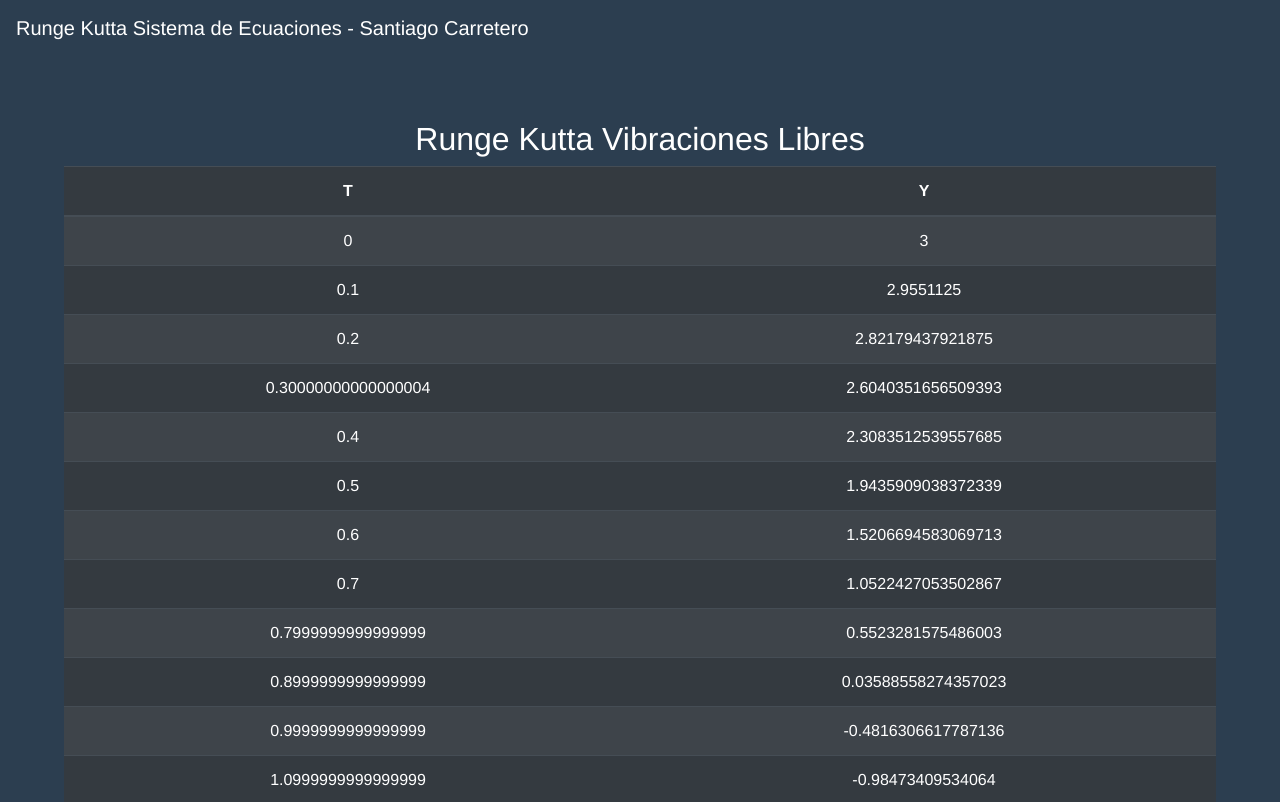
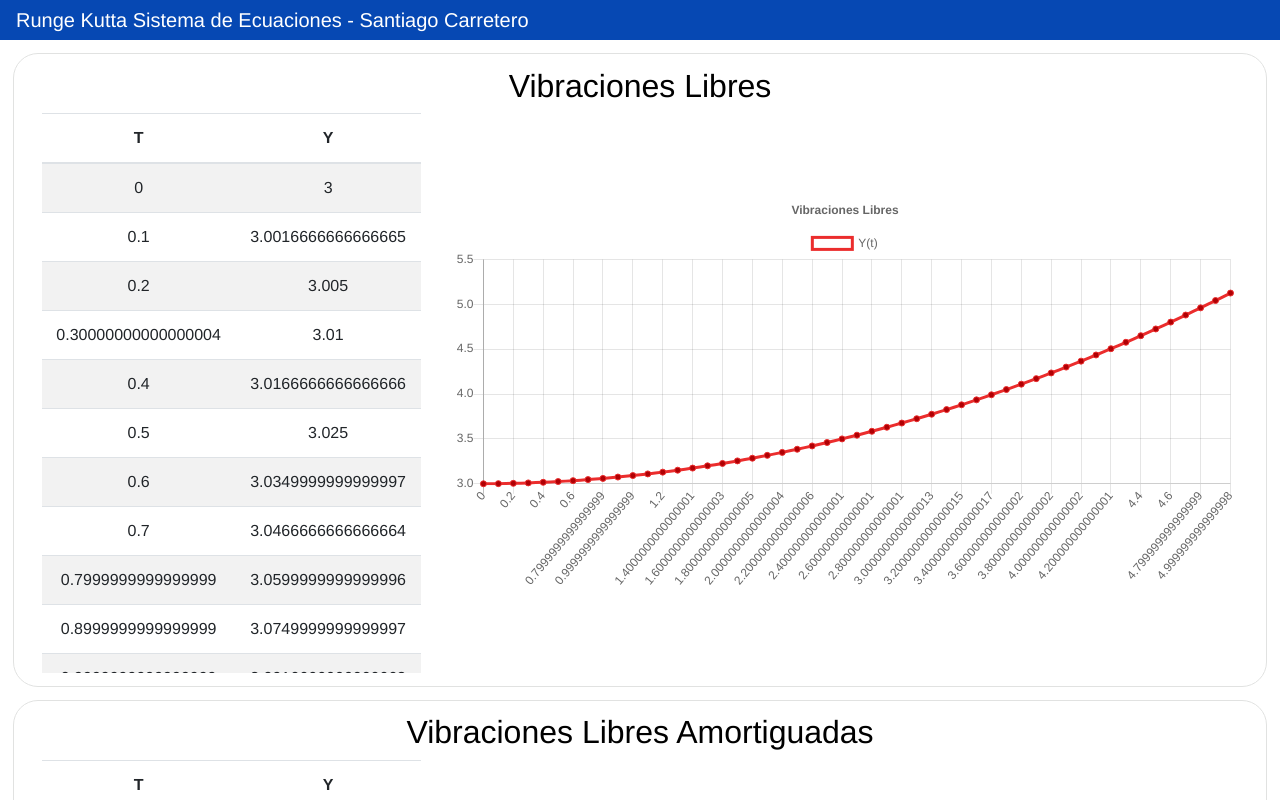
Before and after one commit to carreterosanti/unicen-rk4-sistema-ecuaciones, a Vue app: page / in a window 1280 px wide. Shown: the top 802 px of the page. Built offline with nearby package versions, Linux system fonts and the light colour scheme.

Commit message:
Abstracción componente rk4-result, bug donde todos los RK dan igual

```diff
--- a/src/App.vue
+++ b/src/App.vue
@@ -1,6 +1,6 @@
 <template>
   <div id="app">
-    <rk4> </rk4>
+    <rk4></rk4>
   </div>
 </template>
 
@@ -12,23 +12,24 @@ import "bootstrap-vue/dist/bootstrap-vue.css";
 export default {
   name: "App",
   components: {
-    rk4,
-  },
+    rk4
+  }
 };
 </script>
 
 <style lang="scss">
-$backgroundColor: #2c3e50;
+@import "./scss/_variables";
+
 #app {
   font-family: Avenir, Helvetica, Arial, sans-serif;
   -webkit-font-smoothing: antialiased;
   -moz-osx-font-smoothing: grayscale;
   text-align: center;
-  color: white;
-  background-color: $backgroundColor;
+  color: black;
+  background-color: white;
 }
 
 body {
-  background-color: $backgroundColor;
+  background-color: white;
 }
 </style>
--- a/src/components/rk4-chart.js
+++ b/src/components/rk4-chart.js
@@ -16,8 +16,8 @@ export default {
             label: "Y(t)",
             data: this.chartData,
             backgroundColor: "transparent",
-            borderColor: "rgba(1, 116, 188, 0.50)",
-            pointBackgroundColor: "rgba(171, 71, 188, 1)",
+            borderColor: "#eb2d2d",
+            pointBackgroundColor: "#b00004",
           },
         ],
       },
--- /dev/null
+++ b/src/components/rk4-result.js
@@ -0,0 +1,10 @@
+import LineChartRK4 from "./rk4-chart";
+
+export default {
+  name: "RK4Result",
+  components: {
+    LineChartRK4,
+  },
+
+  props: ["nombre", "isResultadoListo", "resultadoRK4"],
+};
--- /dev/null
+++ b/src/components/rk4-result.scss
@@ -0,0 +1,6 @@
+.result-container {
+  padding: 1%;
+  border: 1px solid #e1e2e1;
+  margin: 1%;
+  border-radius: 25px;
+}
--- /dev/null
+++ b/src/components/rk4-result.vue
@@ -0,0 +1,20 @@
+<template>
+  <div class="result-container">
+    <h2 class="align-self-left">{{nombre}}</h2>
+    <div class="d-flex">
+      <b-col cols="4">
+        <div style="height: 70vh; max-height: 70vh; overflow: scroll;">
+          <b-table striped hover :items="resultadoRK4"></b-table>
+        </div>
+      </b-col>
+      <b-col cols="8" align-self="center">
+        <div style="background-color: white;">
+          <LineChartRK4 v-if="isResultadoListo" :chartData="resultadoRK4" :chartTittle="nombre" />
+        </div>
+      </b-col>
+    </div>
+  </div>
+</template>
+
+<script src="./rk4-result.js"></script>
+<style src="./rk4-result.scss" lang="scss"></style>
--- a/src/components/rk4.js
+++ b/src/components/rk4.js
@@ -1,72 +1,91 @@
-import LineChartRK4 from "./rk4-chart.js";
+import LineChartRK4 from "./rk4-chart";
+import RK4Result from "./rk4-result.vue";
+import { BFileText } from "bootstrap-vue";
 
 export default {
   components: {
     LineChartRK4,
+    RK4Result,
+    BFileText,
   },
-  name: "rk4",
 
   data() {
     return {
       k: 3,
       m: 1,
       constanteAmortiguacion: 2,
+      f_0: 3,
+      w: 1,
+      w2_0: this.k / this.m,
       resultadosVibracionesLibres: [],
+      resultadosVibracionesLibresAmortiguadas: [],
+      resultadosVibracionesForzadasAmortiguadas: [],
       isResultadosVibracionesLibres: false,
-      resultadosVibracionesLibresAmortiguadas: [],
       isResultadosVibracionesLibresAmortiguadas: false,
-      resultadosVibracionesForzadasAmortiguadas: [],
-      testChart: [
-        {
-          x: 10,
-          y: 20,
-        },
-        {
-          x: 15,
-          y: 10,
-        },
-      ],
+      isResultadosVibracionesForzadasAmortiguadas: false,
     };
   },
 
   methods: {
     /*Ejericio 2*/
-    vibracionesLibres_Funcion1Sistema(x, y) {
-      return -((this.k * y) / this.m);
+    vibracionesLibres_Funcion1Sistema(param) {
+      return -((this.k * param.y) / this.m);
     },
-    vibracionesLibres_Funcion2Sistema(x) {
-      return x;
+    vibracionesLibres_Funcion2Sistema(param) {
+      return param.x;
     },
     /*Ejercicio 3*/
-    vibracionesLibresAmortiguadas_Funcion1Sistema(x, y) {
-      return (-this.constanteAmortiguacion * x - this.k * y) / this.m;
+    vibracionesLibresAmortiguadas_Funcion1Sistema(param) {
+      return (
+        (-this.constanteAmortiguacion * param.x - this.k * param.y) / this.m
+      );
     },
-    vibracionesLibresAmortiguadas_Funcion2Sistema(x) {
-      return x;
+    vibracionesLibresAmortiguadas_Funcion2Sistema(param) {
+      return param.x;
     },
     /*Ejercicio 4*/
-    vibracionesForzadasAmortiguadas_Funcion1Sistema(x, y) {
-      return (-this.constanteAmortiguacion * x - this.k * y) / this.m;
+    vibracionesForzadasAmortiguadas_Funcion1Sistema(param) {
+      return (
+        (this.f_0 * Math.cos(this.w * param.t)) / this.m -
+        (this.h / this.m) * param.x -
+        this.w2_0 * param.y
+      );
     },
-    vibracionesForzadasAmortiguadas_Funcion2Sistema(x) {
-      return x;
+    vibracionesForzadasAmortiguadas_Funcion2Sistema(param) {
+      return param.x;
     },
 
     rk4_calculoParcial(funcion1Sistema, funcion2Sistema, x, y, h, t) {
-      let xk1 = funcion1Sistema(x, y);
-      let yk1 = funcion2Sistema(x, y);
+      let xk1 = funcion1Sistema({ x: x, y: y, t: t });
+      let yk1 = funcion2Sistema({ x: x, y: y, t: t });
 
-      let xk2 = funcion1Sistema(x + 0.5 * h * xk1, y + 0.5 * h * yk1);
-      let yk2 = funcion2Sistema(x + 0.5 * h * xk1, y + 0.5 * h * yk1);
+      let xk2 = funcion1Sistema({
+        x: x + 0.5 * h * xk1,
+        y: y + 0.5 * h * yk1,
+        t: t,
+      });
+      let yk2 = funcion2Sistema({
+        x: x + 0.5 * h * xk1,
+        y: y + 0.5 * h * yk1,
+        t: t,
+      });
 
-      let xk3 = funcion1Sistema(x + 0.5 * h * xk2, y + 0.5 * h * yk2);
-      let yk3 = funcion2Sistema(x + 0.5 * h * xk2, y + 0.5 * h * yk2);
+      let xk3 = funcion1Sistema({
+        x: x + 0.5 * h * xk2,
+        y: y + 0.5 * h * yk2,
+        t: t,
+      });
+      let yk3 = funcion2Sistema({
+        x: x + 0.5 * h * xk2,
+        y: y + 0.5 * h * yk2,
+        t: t,
+      });
 
-      let xk4 = funcion1Sistema(x + h * xk3, y + h * yk3);
-      let yk4 = funcion2Sistema(x + h * xk3, y + h * yk3);
+      let xk4 = funcion1Sistema({ x: x + h * xk3, y: y + h * yk3, t: t });
+      let yk4 = funcion2Sistema({ x: x + h * xk3, y: y + h * yk3, t: t });
 
-      let calculoParcialX = x + (h / 6) * (xk1 + 2 * xk2 + 2 * xk3 + xk4);
-      let calculiParcialY = y + (h / 6) * (yk1 + 2 * yk2 + 2 * yk3 + yk4);
+      let calculoParcialX = x + (h / 6) * (xk1 + 2 * xk2 + 2 * xk3 + xk4, t);
+      let calculiParcialY = y + (h / 6) * (yk1 + 2 * yk2 + 2 * yk3 + yk4, t);
 
       return { t: t, x: calculoParcialX, y: calculiParcialY };
     },
@@ -102,7 +121,7 @@ export default {
     },
   },
   mounted() {
-    console.log("Ejercicio 2");
+    /* Ejercicio 2 */
     this.resultadosVibracionesLibres = this.rk4_Sistema(
       this.vibracionesLibres_Funcion1Sistema,
       this.vibracionesLibres_Funcion2Sistema,
@@ -113,7 +132,8 @@ export default {
       0.1
     );
     this.resultadosVibracionesLibres.forEach((e) => delete e.x);
-    console.log("Ejercicio 3");
+
+    /* Ejercicio 3 */
     this.resultadosVibracionesLibresAmortiguadas = this.rk4_Sistema(
       this.vibracionesLibresAmortiguadas_Funcion1Sistema,
       this.vibracionesLibresAmortiguadas_Funcion2Sistema,
@@ -124,7 +144,20 @@ export default {
       0.1
     );
     this.resultadosVibracionesLibresAmortiguadas.forEach((e) => delete e.x);
+
+    /* Ejercicio 4 */
+    this.resultadosVibracionesForzadasAmortiguadas = this.rk4_Sistema(
+      this.vibracionesForzadasAmortiguadas_Funcion1Sistema,
+      this.vibracionesForzadasAmortiguadas_Funcion2Sistema,
+      0,
+      3,
+      0,
+      5,
+      0.1
+    );
+    this.resultadosVibracionesForzadasAmortiguadas.forEach((e) => delete e.x);
     this.isResultadosVibracionesLibres = true;
     this.isResultadosVibracionesLibresAmortiguadas = true;
+    this.isResultadosVibracionesForzadasAmortiguadas = true;
   },
 };
--- a/src/components/rk4.scss
+++ b/src/components/rk4.scss
@@ -0,0 +1,25 @@
+@import "../scss/_variables";
+
+main {
+  height: 95vh;
+  max-height: 95vh;
+  overflow-y: scroll;
+}
+
+.nav-bar {
+  background-color: $primary;
+  height: 5vh;
+}
+
+.doc-button {
+  &.btn-secondary {
+    background-color: $secondary;
+    border-color: $secondary;
+    color: white;
+  }
+  &.btn-secondary:hover {
+    background-color: $secondary-dark;
+    border-color: $secondary-dark;
+    color: white;
+  }
+}
--- a/src/components/rk4.vue
+++ b/src/components/rk4.vue
@@ -1,40 +1,31 @@
 <template>
   <div>
-    <b-navbar variant="faded" type="dark">
-      <b-navbar-brand tag="h1" class="mb-0"
-        >Runge Kutta Sistema de Ecuaciones - Santiago Carretero</b-navbar-brand
-      >
+    <b-navbar class="nav-bar justify-content-between" variant="faded" type="dark">
+      <b-navbar-brand tag="h1" class="mb-0">Runge Kutta Sistema de Ecuaciones - Santiago Carretero</b-navbar-brand>
+      <!--<b-button class="doc-button">
+        <b-icon-file-text class="mr-1"></b-icon-file-text>Informe TPE2
+      </b-button>-->
     </b-navbar>
 
-    <div style="padding: 5%">
-      <h2>Runge Kutta Vibraciones Libres</h2>
-      <b-table striped hover dark :items="resultadosVibracionesLibres">
-      </b-table>
-      <div style="background-color: white;">
-        <LineChartRK4
-          v-if="isResultadosVibracionesLibres"
-          :chartData="resultadosVibracionesLibres"
-          chartTittle="Runge Kutta Vibraciones Libres"
-        />
-      </div>
-    </div>
-    <div style="padding: 5%">
-      <h2>Runge Kutta Vibraciones Libres Amortiguadas</h2>
-      <b-table
-        striped
-        hover
-        dark
-        :items="resultadosVibracionesLibresAmortiguadas"
-      >
-      </b-table>
-      <div style="background-color: white;">
-        <LineChartRK4
-          v-if="isResultadosVibracionesLibresAmortiguadas"
-          :chartData="resultadosVibracionesLibresAmortiguadas"
-          chartTittle="Runge Kutta Vibraciones Libres"
-        />
-      </div>
-    </div>
+    <main class="main-div">
+      <RK4Result
+        nombre="Vibraciones Libres"
+        :isResultadoListo="isResultadosVibracionesLibres"
+        :resultadoRK4="resultadosVibracionesLibres"
+      ></RK4Result>
+
+      <RK4Result
+        nombre="Vibraciones Libres Amortiguadas"
+        :isResultadoListo="isResultadosVibracionesLibresAmortiguadas"
+        :resultadoRK4="resultadosVibracionesLibresAmortiguadas"
+      ></RK4Result>
+
+      <RK4Result
+        nombre="Vibraciones Forzadas Amortiguadas"
+        :isResultadoListo="isResultadosVibracionesForzadasAmortiguadas"
+        :resultadoRK4="resultadosVibracionesForzadasAmortiguadas"
+      ></RK4Result>
+    </main>
   </div>
 </template>
 
--- /dev/null
+++ b/src/scss/_variables.scss
@@ -0,0 +1,6 @@
+$primary: #0648b3;
+$primary-dark: #002282;
+$primary-light: #5873e6;
+$secondary: #eb2d2d;
+$secondary-dark: #b00004;
+$secondary-light: #ff6858;
```
